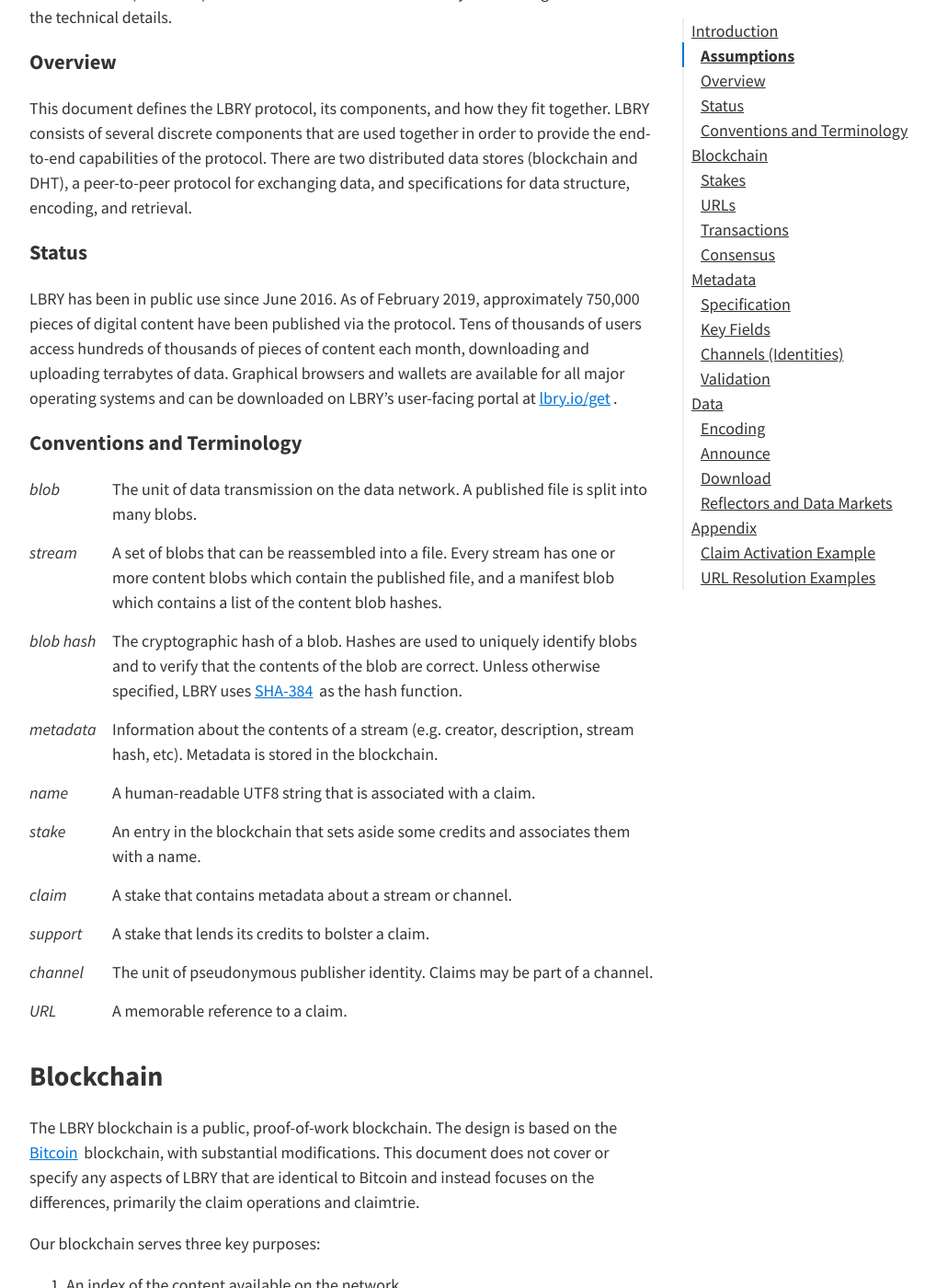
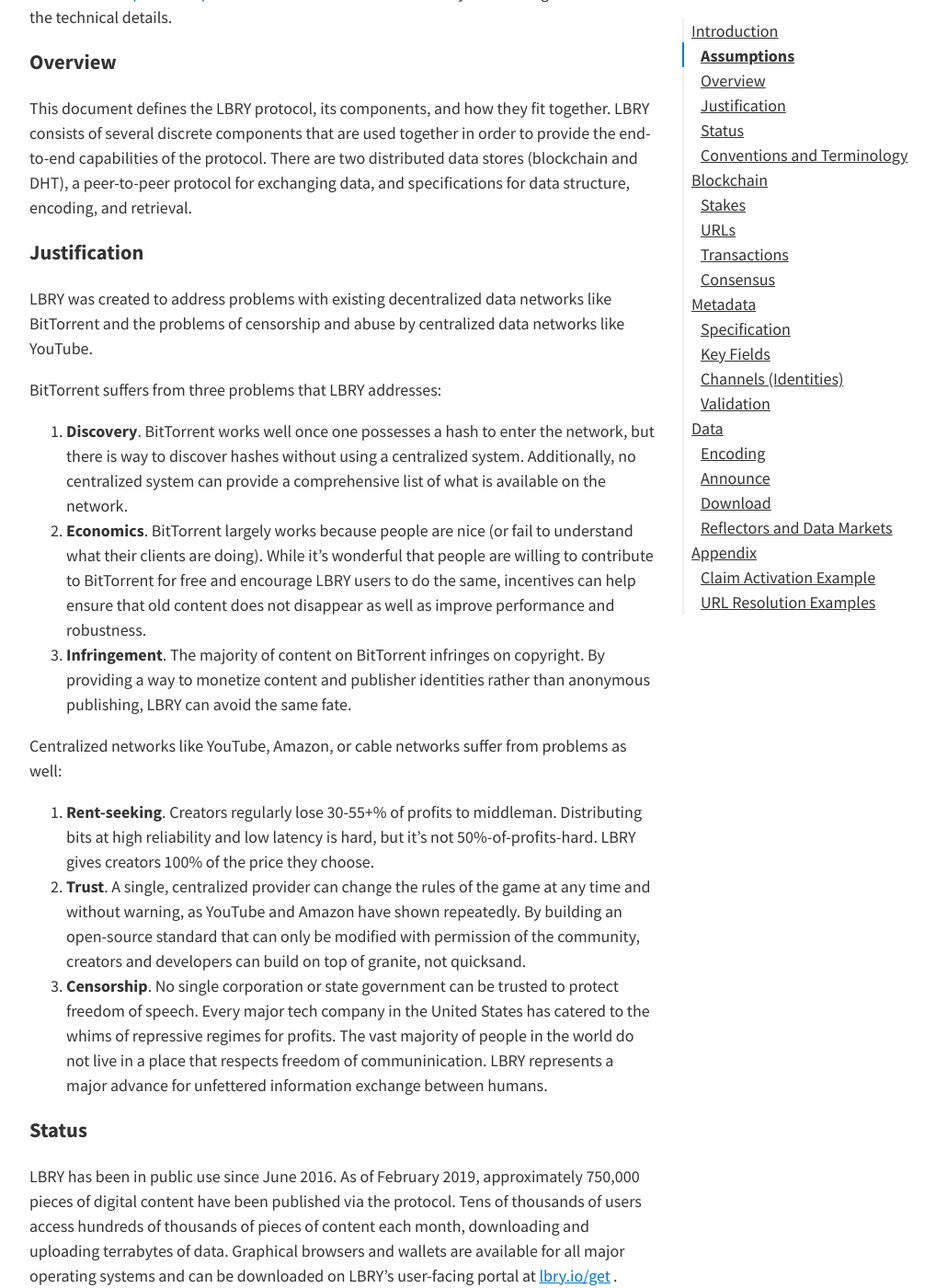
Before and after one commit to lbryio/spec, a Jekyll site: the page built from index.md, in a window 1280 px wide and 1400 px high, scrolled down 864 px. Shown: the whole window at 92% size, without its empty margins (118-1136 px from the left). Built offline with Jekyll 4.4.1, drawn with Linux system fonts in a browser that asks for light colours; our own code applies the rules of GitHub Pages for plain Markdown files.

Commit message:
add justification to intro
this keeps coming up in feedback

```diff
--- a/index.md
+++ b/index.md
@@ -17,6 +17,22 @@
 ### Overview
 
 This document defines the LBRY protocol, its components, and how they fit together. LBRY consists of several discrete components that are used together in order to provide the end-to-end capabilities of the protocol. There are two distributed data stores (blockchain and DHT), a peer-to-peer protocol for exchanging data, and specifications for data structure, encoding, and retrieval.
+
+### Justification
+
+LBRY was created to address problems with existing decentralized data networks like BitTorrent and the problems of censorship and abuse by centralized data networks like YouTube.
+
+BitTorrent suffers from three problems that LBRY addresses:
+
+1. **Discovery**. BitTorrent works well once one possesses a hash to enter the network, but there is way to discover hashes without using a centralized system. Additionally, no centralized system can provide a comprehensive list of what is available on the network.
+1. **Economics**. BitTorrent largely works because people are nice (or fail to understand what their clients are doing). While it's wonderful that people are willing to contribute to BitTorrent for free and encourage LBRY users to do the same,  incentives can help ensure that old content does not disappear as well as improve performance and robustness.
+1. **Infringement**. The majority of content on BitTorrent infringes on copyright. By providing a way to monetize content and publisher identities rather than anonymous publishing, LBRY can avoid the same fate.
+
+Centralized networks like YouTube, Amazon, or cable networks suffer from problems as well:
+
+1. **Rent-seeking**. Creators regularly lose 30-55+% of profits to middleman. Distributing bits at high reliability and low latency is hard, but it's not 50%-of-profits-hard. LBRY gives creators 100% of the price they choose.
+1. **Trust**. A single, centralized provider can change the rules of the game at any time and without warning, as YouTube and Amazon have shown repeatedly. By building an open-source standard that can only be modified with permission of the community, creators and developers can build on top of granite, not quicksand.
+1. **Censorship**. No single corporation or state government can be trusted to protect freedom of speech. Every major tech company in the United States has catered to the whims of repressive regimes for profits. The vast majority of people in the world do not live in a place that respects freedom of communinication. LBRY represents a major advance for unfettered information exchange between humans.
 
 ### Status
 
@@ -58,7 +74,6 @@
 
 
 ## Blockchain
-
 
 The LBRY blockchain is a public, proof-of-work blockchain. The design is based on the [Bitcoin](https://bitcoin.org/bitcoin.pdf) blockchain, with substantial modifications. This document does not cover or specify any aspects of LBRY that are identical to Bitcoin and instead focuses on the differences, primarily the claim operations and claimtrie.
 
```
